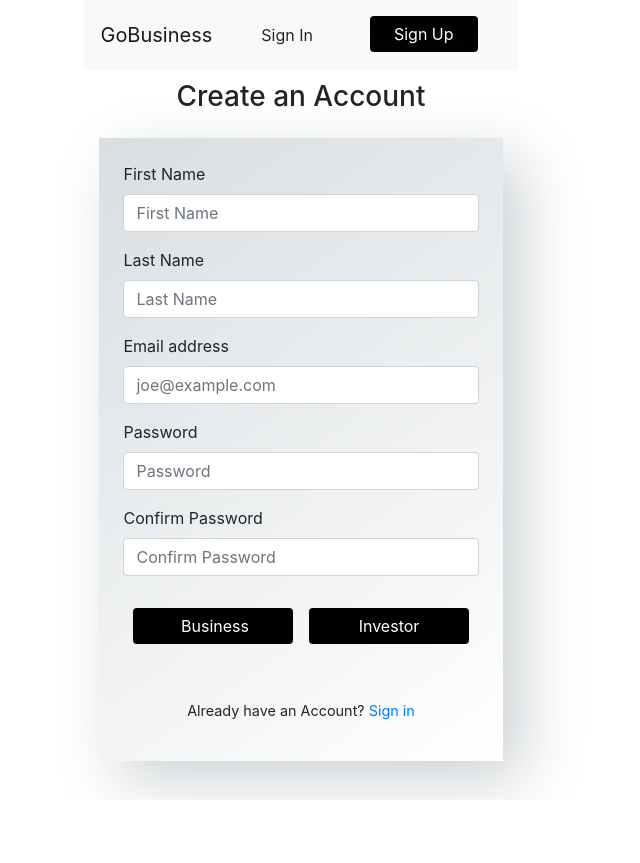
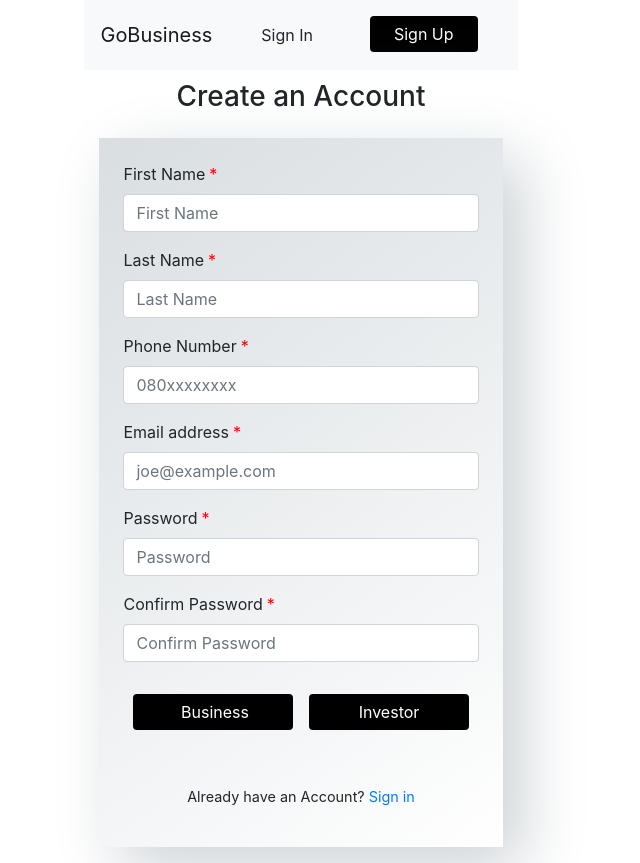
Before and after one commit to BuildForSDG/GoBusiness, a React (Create React App) app in the folder frontend/: page /signup in a window 1280 px wide. Shown: the whole page, without its empty margins (339-979 px from the left). Before the commit the page ends 800 px from the top, so only its background shows below. Built offline with nearby package versions, Linux system fonts and the light colour scheme.

Commit message:
Frontend forms Validation

```diff
--- a/frontend/src/App.css
+++ b/frontend/src/App.css
@@ -48,3 +48,6 @@ a:hover {
 .user {
   width: 160px !important;
 }
+.require {
+  color: red;
+}
--- a/frontend/src/components/reset.component.js
+++ b/frontend/src/components/reset.component.js
@@ -33,9 +33,9 @@ export default class Reset extends Component{
             <form className="mt-2 form p-4" onSubmit={this.onSubmit}>
               <p className="text-justify">Enter your email address below and we'll send you a link to reset your password</p>
               <div className="form-group">
-                  <label>Email address</label>
+                  <label>Email address<span className="require mx-1">*</span></label>
                   <input className="form-control"
-                  type="text" value={this.state.reset_Email} onChange={this.onChangeResetEmail} placeholder="joe@example.com"/>
+                  type="text" value={this.state.reset_Email} onChange={this.onChangeResetEmail} placeholder="joe@example.com" required/>
               </div>
               <div className="form-group mt-4 text-center">
                 <input type="submit"value="Reset Password" className="btn btn-primary  px-5"/>
--- a/frontend/src/components/signin.component.js
+++ b/frontend/src/components/signin.component.js
@@ -44,14 +44,14 @@ export default class SignIn extends Component {
                 <h3 className="text-center mb-4">Sign into your Account</h3>
                 <form className="mt-2 form p-4" onSubmit={this.onSubmit}>
                   <div className="form-group">
-                      <label>Email address</label>
+                      <label>Email address<span className="require mx-1">*</span></label>
                       <input className="form-control"
-                      type="email" value={this.state.signIn_email} onChange={this.onChangeSignInEmail}  placeholder="joe@example.com"/>
+                      type="email" value={this.state.signIn_email} onChange={this.onChangeSignInEmail}  placeholder="joe@example.com" required/>
                   </div>
                   <div className="form-group">
-                      <label>Password</label>
+                      <label>Password<span className="require mx-1">*</span></label>
                       <input className="form-control"
-                      type="password" value={this.state.signIn_password} onChange={this.onChangeSignInPassword}  placeholder="Password"/>
+                      type="password" value={this.state.signIn_password} onChange={this.onChangeSignInPassword}  placeholder="Password" required/>
                   </div>
                   <div className="form-group mt-4 text-center">
                     <input type="submit"value="Sign In" className="btn btn-primary  px-5"/>
--- a/frontend/src/components/signup.component.js
+++ b/frontend/src/components/signup.component.js
@@ -1,7 +1,7 @@
 /* eslint-disable no-unused-vars */
 /* eslint-disable class-methods-use-this */
 import React, { Component } from 'react';
-import { thisExpression } from '@babel/types';
+
 
 export default class SignUp extends Component {
   constructor(props){
@@ -10,12 +10,14 @@ export default class SignUp extends Component {
       signUp_firstName: "",
       signUp_lastName: "",
       signUp_email: "",
+      signUp_phoneNumber: "",
       signUp_password: "",
       signUp_confirmPassword: ""
     };
     this.onChangeSignUpFirstName = this.onChangeSignUpFirstName.bind(this);
     this.onChangeSignUpLastName = this.onChangeSignUpLastName.bind(this);
     this.onChangeSignUpEmail = this.onChangeSignUpEmail.bind(this);
+    this.onChangeSignUpPhoneNumber = this.onChangeSignUpPhoneNumber.bind(this);
     this.onChangeSignUpPassword = this.onChangeSignUpPassword.bind(this);
     this.onChangeSignUpPasswordConfirm = this.onChangeSignUpPasswordConfirm.bind(this);
     this.onSubmit = this.onSubmit.bind(this);
@@ -28,6 +30,11 @@ export default class SignUp extends Component {
   onChangeSignUpLastName(e){
     this.setState({
       signUp_lastName: e.target.value
+    })
+  }
+  onChangeSignUpPhoneNumber(e){
+    this.setState({
+      signUp_phoneNumber: e.target.value
     })
   }
   onChangeSignUpEmail(e){
@@ -50,6 +57,7 @@ export default class SignUp extends Component {
     console.log(`SignUp Form submitted`);
     console.log(`SignUp FirstName: ${this.state.signUp_firstName}`);
     console.log(`SignUp LastName: ${this.state.signUp_lastName}`);
+    console.log(`SignUp PhoneNumber: ${this.state.signUp_phoneNumber}`);
     console.log(`SignUp Email: ${this.state.signUp_email}`);
     console.log(`SignUp Password: ${this.state.signUp_password}`);
     console.log(`SignUp ConfirmPassword: ${this.state.signUp_confirmPassword}`);
@@ -59,6 +67,7 @@ export default class SignUp extends Component {
     this.setState({
       signUp_firstName: "",
       signUp_lastName: "",
+      signUp_phoneNumber: "",
       signUp_email: "",
       signUp_password: "",
       signUp_confirmPassword: ""
@@ -70,29 +79,34 @@ export default class SignUp extends Component {
                   <h3 className="text-center mb-4">Create an Account</h3>
                   <form className="mt-2 form p-4"onSubmit={this.onSubmit}>
                     <div className="form-group">
-                        <label>First Name</label>
+                        <label>First Name<span className="require mx-1">*</span></label>
                         <input className="form-control"
-                        type="text" value={this.state.signUp_firstName} onChange={this.onChangeSignUpFirstName}  placeholder="First Name"/>
+                        type="text" value={this.state.signUp_firstName} onChange={this.onChangeSignUpFirstName}  placeholder="First Name" required/>
                     </div>
                     <div className="form-group">
-                        <label>Last Name</label>
+                        <label>Last Name<span className="require mx-1">*</span></label>
                         <input className="form-control"
-                        type="text" value={this.state.signUp_lastName} onChange={this.onChangeSignUpLastName}  placeholder="Last Name"/>
+                        type="text" value={this.state.signUp_lastName} onChange={this.onChangeSignUpLastName}  placeholder="Last Name" required/>
                     </div>
                     <div className="form-group">
-                        <label>Email address</label>
+                        <label>Phone Number<span className="require mx-1">*</span></label>
                         <input className="form-control"
-                        type="email"  value={this.state.signUp_email} onChange={this.onChangeSignUpEmail} placeholder="joe@example.com"/>
+                        type="tel" value={this.state.signUp_phoneNumber} onChange={this.onChangeSignUpPhoneNumber} placeholder="080xxxxxxxx" required />
                     </div>
                     <div className="form-group">
-                      <label>Password</label>
-                      <input className="form-control"
-                      type="password" value={this.state.signUp_password} onChange={this.onChangeSignUpPassword}  placeholder="Password"/>
+                        <label>Email address<span className="require mx-1">*</span></label>
+                        <input className="form-control"
+                        type="email"  value={this.state.signUp_email} onChange={this.onChangeSignUpEmail} placeholder="joe@example.com" required/>
                     </div>
                     <div className="form-group">
-                      <label>Confirm Password</label>
+                      <label>Password<span className="require mx-1">*</span></label>
                       <input className="form-control"
-                      type="password" value={this.state.signUp_confirmPassword} onChange={this.onChangeSignUpPasswordConfirm}  placeholder="Confirm Password"/>
+                      type="password" value={this.state.signUp_password} onChange={this.onChangeSignUpPassword}  placeholder="Password" required/>
+                    </div>
+                    <div className="form-group">
+                      <label>Confirm Password<span className="require mx-1">*</span></label>
+                      <input className="form-control"
+                      type="password" value={this.state.signUp_confirmPassword} onChange={this.onChangeSignUpPasswordConfirm}  placeholder="Confirm Password" required/>
                     </div>
                     <div className="form-group mt-4 text-center">
                       <input type="submit"value="Business" className="btn btn-primary m-2 px-5 user"/>
```
